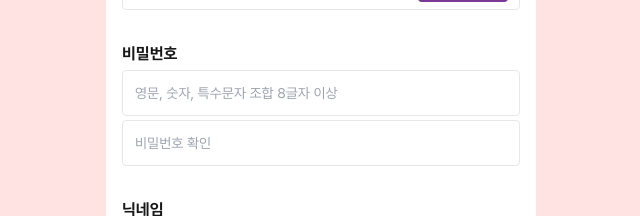
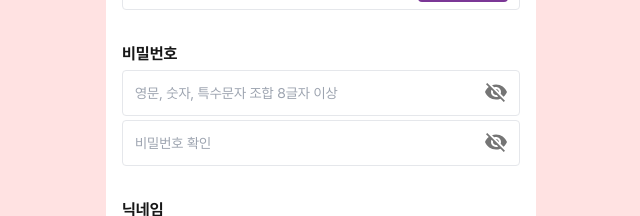
Before and after one commit to hyunjihub/DoranDoran_FE, a Next.js app in the folder dorandoran/: page /signup in a window 1280 px wide. Shown: the part 142-358 px from the top of the page, without its empty margins (319-959 px from the left). Built offline with nearby package versions, Linux system fonts and the light colour scheme.

Commit message:
[feat] 로그인 capslock 및 비밀번호 표시 기능 구현

```diff
--- a/dorandoran/src/app/(route)/login/page.tsx
+++ b/dorandoran/src/app/(route)/login/page.tsx
@@ -1,27 +1,10 @@
 import Link from 'next/link';
+import LoginForm from '@/app/_component/user/LoginForm';
 
 export default function Login() {
   return (
     <div className="h-full px-[16px] flex flex-col">
-      <form className="mt-[24px] flex flex-col gap-10">
-        <label className="flex flex-col gap-1 font-bold">
-          이메일
-          <input
-            className="border rounded p-[12px] text-sm outline-none font-normal"
-            placeholder="doran123@example.com"
-          />
-        </label>
-        <label className="flex flex-col gap-1 font-bold">
-          비밀번호
-          <input
-            className="border rounded p-[12px] text-sm outline-none font-normal"
-            placeholder="영문, 숫자, 특수문자 조합 8글자 이상"
-          />
-        </label>
-        <button className="w-full py-[12px] border border-[#7B3796] bg-[#7B3796] rounded text-white text-center font-bold">
-          로그인
-        </button>
-      </form>
+      <LoginForm />
       <Link className="mt-[8px] text-center text-xs" href={'/find'}>
         아이디 | 비밀번호 찾기
       </Link>
--- a/dorandoran/src/app/_component/chat/Chatting.tsx
+++ b/dorandoran/src/app/_component/chat/Chatting.tsx
@@ -1,5 +1,7 @@
+'use client';
+
 import { AutoSizer, CellMeasurer, CellMeasurerCache, List, ListRowProps } from 'react-virtualized';
-import React, { useCallback, useMemo } from 'react';
+import React, { useCallback, useEffect, useMemo, useState } from 'react';
 
 import Date from './Date';
 import { IMessage } from '@/app/_util/types/types';
@@ -16,7 +18,11 @@ const cache = new CellMeasurerCache({
 });
 
 export default function Chatting() {
-  const messages: IMessage[] = messageSample.messages;
+  const [messages, setMessages] = useState<IMessage[]>([]);
+
+  useEffect(() => {
+    setMessages(messageSample.messages);
+  }, []);
 
   const processedMessages = useMemo(() => {
     return messages.map((message, index, arr) => {
--- a/dorandoran/src/app/_component/chat/Date.tsx
+++ b/dorandoran/src/app/_component/chat/Date.tsx
@@ -1,3 +1,5 @@
+'use client';
+
 import getChatDate from '@/app/_util/getChatDate';
 
 export default function Date({ timestamp }: { timestamp: string }) {
--- a/dorandoran/src/app/_component/form/PasswordInput.tsx
+++ b/dorandoran/src/app/_component/form/PasswordInput.tsx
@@ -1,5 +1,10 @@
 import { FieldError, FieldValues, Path, UseFormRegister, UseFormWatch } from 'react-hook-form';
 import { IFindForm, ISignupForm } from '@/app/_util/types/types';
+
+import Image from 'next/image';
+import eye from '/public/img/icon/eye.svg';
+import eyeClose from '/public/img/icon/eyeClose.svg';
+import { useState } from 'react';
 
 interface PasswordInputProps<T extends FieldValues> {
   type: 'signup' | 'find';
@@ -17,14 +22,17 @@ export default function PasswordInput<T extends ISignupForm | IFindForm>({
   errors,
   watch,
 }: PasswordInputProps<T>) {
+  const [passwordClosed, setPasswordClosed] = useState(true);
+  const [confirmClosed, setConfirmClosed] = useState(true);
   const password = watch('password' as Path<T>);
 
   return (
     <label className="flex flex-col gap-1 font-bold">
       {type === 'find' ? '새 ' : ''}비밀번호
+      <div className="relative w-full">
         <input
-        className="border rounded p-[12px] text-sm outline-none font-normal"
-        type="password"
+          className="w-full border rounded py-[12px] pl-[12px] pr-[40px] text-sm outline-none font-normal"
+          type={passwordClosed ? 'text' : 'password'}
           placeholder="영문, 숫자, 특수문자 조합 8글자 이상"
           {...register('password' as Path<T>, {
             required: '비밀번호는 필수입니다.',
@@ -35,15 +43,34 @@ export default function PasswordInput<T extends ISignupForm | IFindForm>({
             },
           })}
         />
+        <Image
+          className="absolute right-[12px] top-[10px]"
+          src={passwordClosed ? eyeClose : eye}
+          alt="비밀번호 표시"
+          width={24}
+          height={24}
+          onClick={() => setPasswordClosed(!passwordClosed)}
+        />
+      </div>
+      <div className="relative w-full">
         <input
-        className="border rounded p-[12px] text-sm outline-none font-normal"
-        type="password"
+          className="w-full border rounded py-[12px] pl-[12px] pr-[40px] text-sm outline-none font-normal"
+          type={confirmClosed ? 'text' : 'password'}
           placeholder="비밀번호 확인"
           {...register('passwordConfirm' as Path<T>, {
             required: '비밀번호 확인은 필수입니다.',
             validate: (value) => value === password || '비밀번호가 일치하지 않습니다.',
           })}
         />
+        <Image
+          className="absolute right-[12px] top-[10px]"
+          src={confirmClosed ? eyeClose : eye}
+          alt="비밀번호 표시"
+          width={24}
+          height={24}
+          onClick={() => setConfirmClosed(!confirmClosed)}
+        />
+      </div>
       {errors.password ? (
         <span className="text-red-500 text-xs font-normal">{errors.password.message}</span>
       ) : errors.passwordConfirm ? (
--- /dev/null
+++ b/dorandoran/src/app/_component/user/LoginForm.tsx
@@ -0,0 +1,69 @@
+'use client';
+
+import { SubmitHandler, useForm } from 'react-hook-form';
+
+import { ILoginForm } from '@/app/_util/types/types';
+import { useState } from 'react';
+
+export default function LoginForm() {
+  const [loginFail, setLoginFail] = useState(false);
+  const [capsLockFlag, setCapsLockFlag] = useState(false);
+
+  const {
+    register,
+    handleSubmit,
+    formState: { errors },
+  } = useForm<ILoginForm>();
+
+  const onSubmit: SubmitHandler<ILoginForm> = (data) => {
+    console.log(data);
+    setLoginFail(true);
+  };
+
+  const checkCapsLock = (e: React.KeyboardEvent<HTMLInputElement>) => {
+    const capsLock = e.getModifierState('CapsLock');
+    setCapsLockFlag(capsLock);
+  };
+
+  return (
+    <form className="mt-[24px] flex flex-col gap-10" onSubmit={handleSubmit(onSubmit)}>
+      <label className="flex flex-col gap-1 font-bold">
+        이메일
+        <input
+          className="border rounded p-[12px] text-sm outline-none font-normal"
+          placeholder="doran123@example.com"
+          {...register('email', {
+            required: '이메일을 입력해주세요.',
+            pattern: {
+              value: /^[a-zA-Z0-9._%+-]+@[a-zA-Z0-9.-]+\.[a-zA-Z]{2,}$/,
+              message: '올바른 이메일 주소를 입력해주세요.',
+            },
+          })}
+        />
+      </label>
+      <label className="flex flex-col gap-1 font-bold">
+        비밀번호
+        <input
+          className="border rounded p-[12px] text-sm outline-none font-normal"
+          placeholder="영문, 숫자, 특수문자 조합 8글자 이상"
+          onKeyUp={(e) => checkCapsLock(e)}
+          {...register('password', {
+            required: '비밀번호를 입력해주세요.',
+          })}
+        />
+      </label>
+      {errors.email || errors.password ? (
+        <span className="text-red-500 text-xs font-normal">{errors.email?.message || errors.password?.message}</span>
+      ) : capsLockFlag ? (
+        <span className="text-red-500 text-xs font-normal">Caps Lock이 켜져 있습니다.</span>
+      ) : loginFail ? (
+        <span className="text-red-500 text-xs font-normal">일치하는 계정 정보가 존재하지 않습니다.</span>
+      ) : (
+        <></>
+      )}
+      <button className="w-full py-[12px] border border-[#7B3796] bg-[#7B3796] rounded text-white text-center font-bold">
+        로그인
+      </button>
+    </form>
+  );
+}
--- a/dorandoran/src/app/_util/types/types.ts
+++ b/dorandoran/src/app/_util/types/types.ts
@@ -20,6 +20,11 @@ export interface IMessage {
   isLastInGroup?: boolean;
 }
 
+export interface ILoginForm {
+  email: string;
+  password: string;
+}
+
 export interface IFindForm {
   email: string;
   password: string;
```
Also changed, not shown: dorandoran/public/img/icon/eye.svg (added), dorandoran/public/img/icon/eyeClose.svg (added). Lines whose indentation alone changed are shown as unchanged.
